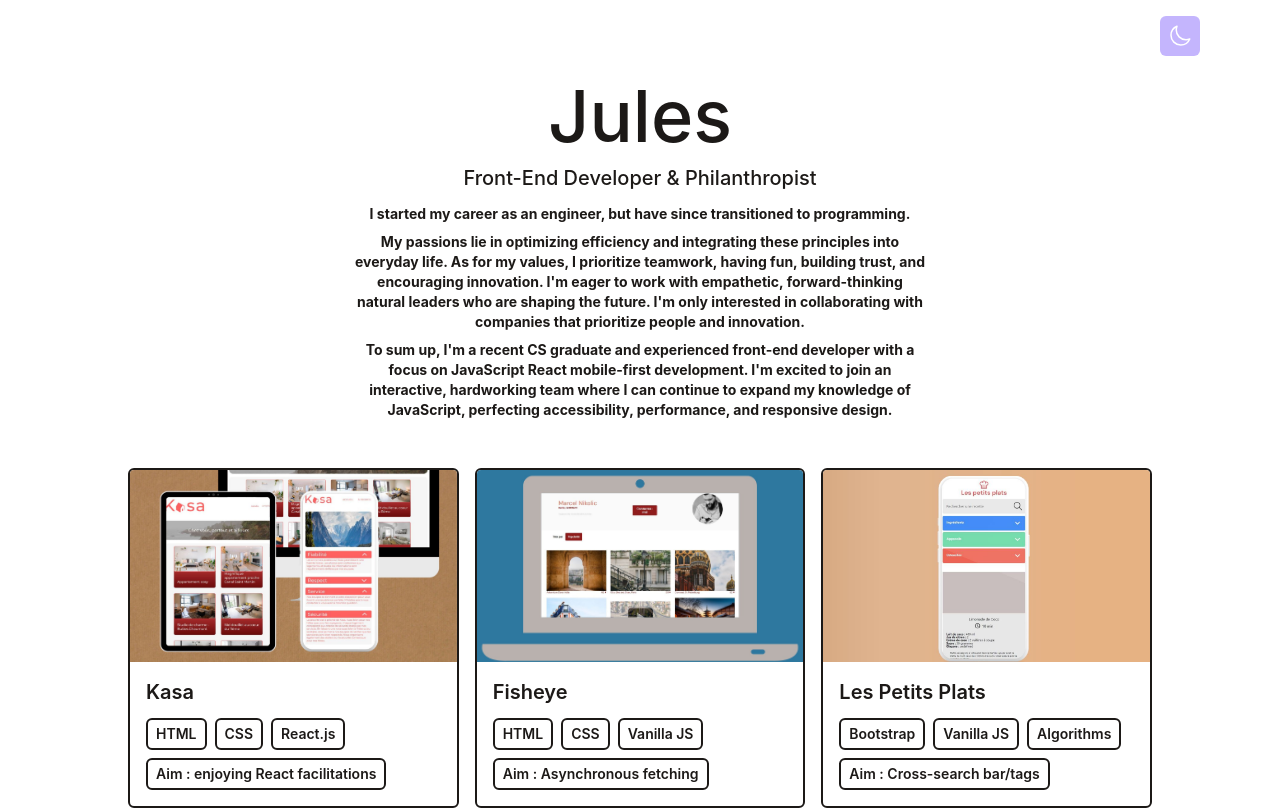
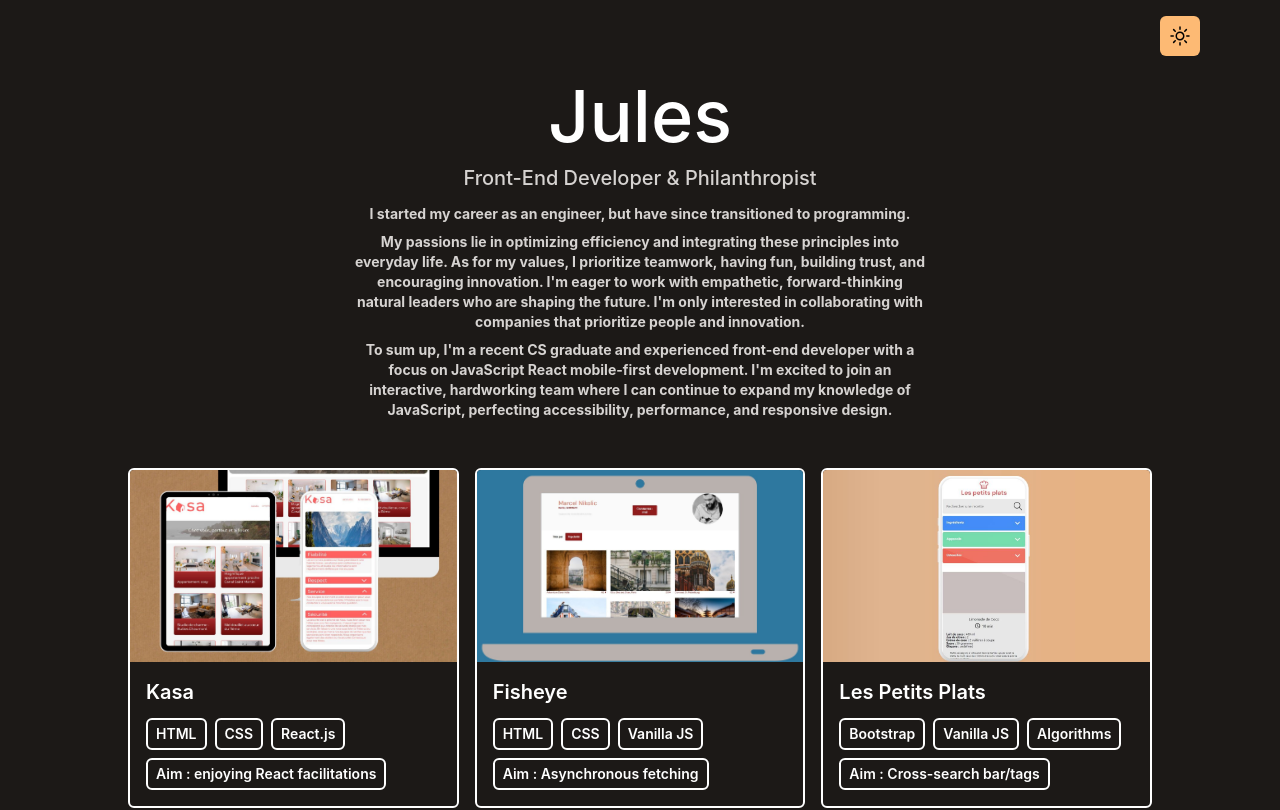
Before and after one commit to ContactJHC/awsm-portfolio, a React (Create React App) app: page / in a window 1280 px wide. Shown: the top 810 px of the page. Built offline with nearby package versions, Linux system fonts and the light colour scheme.

Commit message:
dark mode forced by default

```diff
--- a/src/App.js
+++ b/src/App.js
@@ -8,14 +8,14 @@ import Timeline from './components/Timeline'
 function App() {
   const [theme, setTheme] = useState('dark')
 
-  useEffect(() => {
-    if (window.matchMedia('(prefers-color-scheme: dark)').matches) {
-      setTheme('dark')
-    } else {
-      setTheme('light')
-    }
-  }
-  , [])
+  // useEffect(() => {
+  //   if (window.matchMedia('(prefers-color-scheme: dark)').matches) {
+  //     setTheme('dark')
+  //   } else {
+  //     setTheme('light')
+  //   }
+  // }
+  // , [])
 
   const handleThemeSwitch = () => {
     setTheme(theme === 'dark' ? 'light' : 'dark')
```
